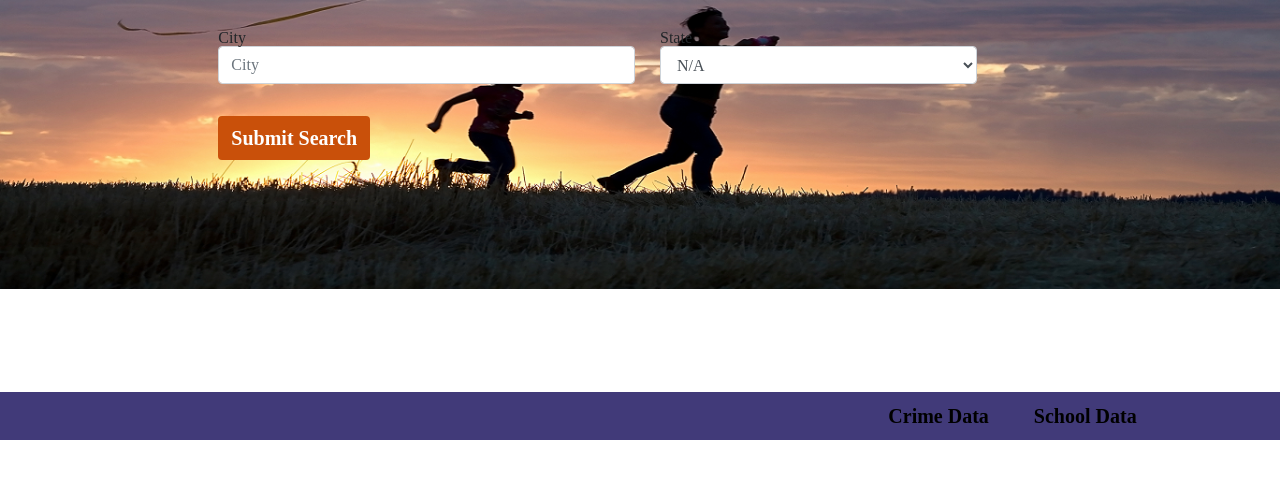
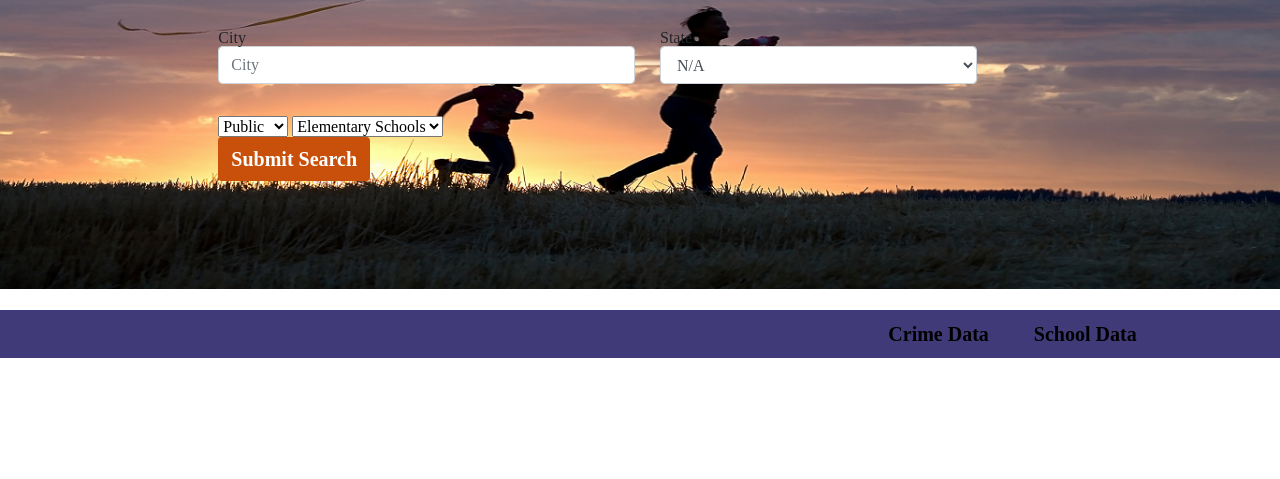
Before and after one commit to sahmed1035/TestProject, a plain HTML site: page index.html in a window 1280 px wide. Shown: the part 223-702 px from the top of the page. Drawn offline with nearby package versions, Linux system fonts and the light colour scheme.

Commit message:
with the school fields

```diff
--- a/asset/css/style.css
+++ b/asset/css/style.css
@@ -1,5 +1,5 @@
 .container {
-    margin-top: 18%;
+    margin-top: 10%;
     color:rgb(161, 62, 4) ; font-size:20px;
     font-weight: bolder;
 
--- a/index.html
+++ b/index.html
@@ -180,8 +180,8 @@
                     </div>
 
 
-                    <button class="btn   btn-md p-md-6" type="submit" id="searchBtn">Submit Search</button>
-                    <div id="errormessage"></div>
+                    <!-- <button class="btn   btn-md p-md-6" type="submit" id="searchBtn">Submit Search</button>
+                    <div id="errormessage"></div> -->
 
                 </form>
                 <!--form ending-->
@@ -192,6 +192,46 @@
                 <!--empty-->
             </div>
         </div>
+<!--School filters-->
+
+
+
+<div class="row">
+        <div class="col-md-2">
+            <!--empty-->
+        </div>
+        <div class="col-md-8">
+            <!--form browser default-->
+
+            <div>
+                    <select id="school-type">
+                            <option value="public">Public</option>
+                            <option value="charter">Charter</option>
+                            <option value="private">Private</option>
+                        </select>
+                        <select id="school-level">
+                            <option value="elementary-schools">Elementary Schools</option>
+                            <option value="middle-schools">Middle Schools</option>
+                            <option value="high-schools">High Schools</option>
+                        </select>
+
+            </div>
+
+                <button class="btn   btn-md p-md-6" type="submit" id="searchBtn">Submit Search</button>
+                <div id="errormessage"></div>
+
+            </form>
+            <!--form ending-->
+
+
+        </div>
+        <div class="col-md-2">
+            <!--empty-->
+        </div>
+    </div>
+
+
+
 
         <!---------------------------------------------------------form ROW ending---------------------------------------------------------->
 
```
